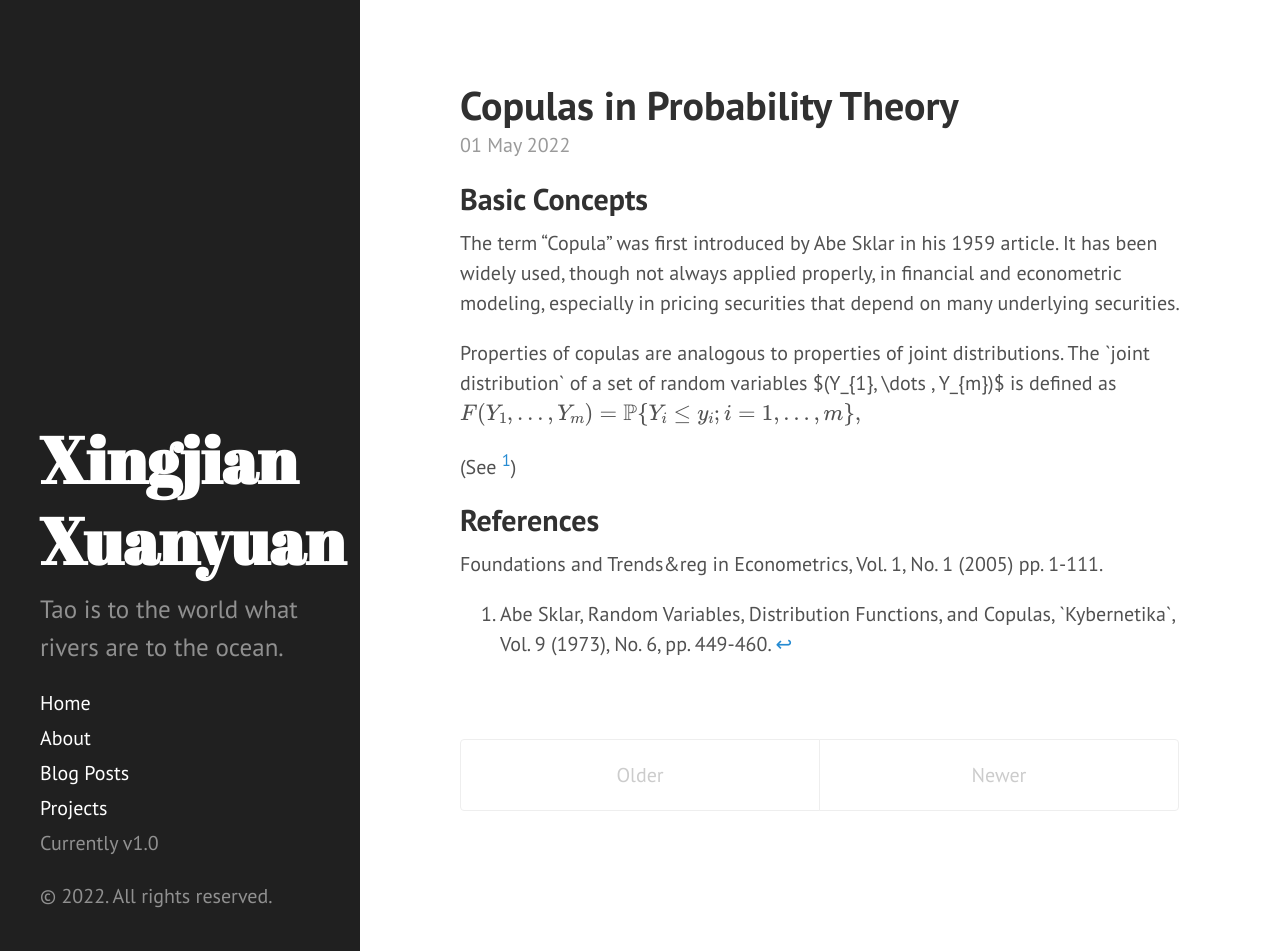
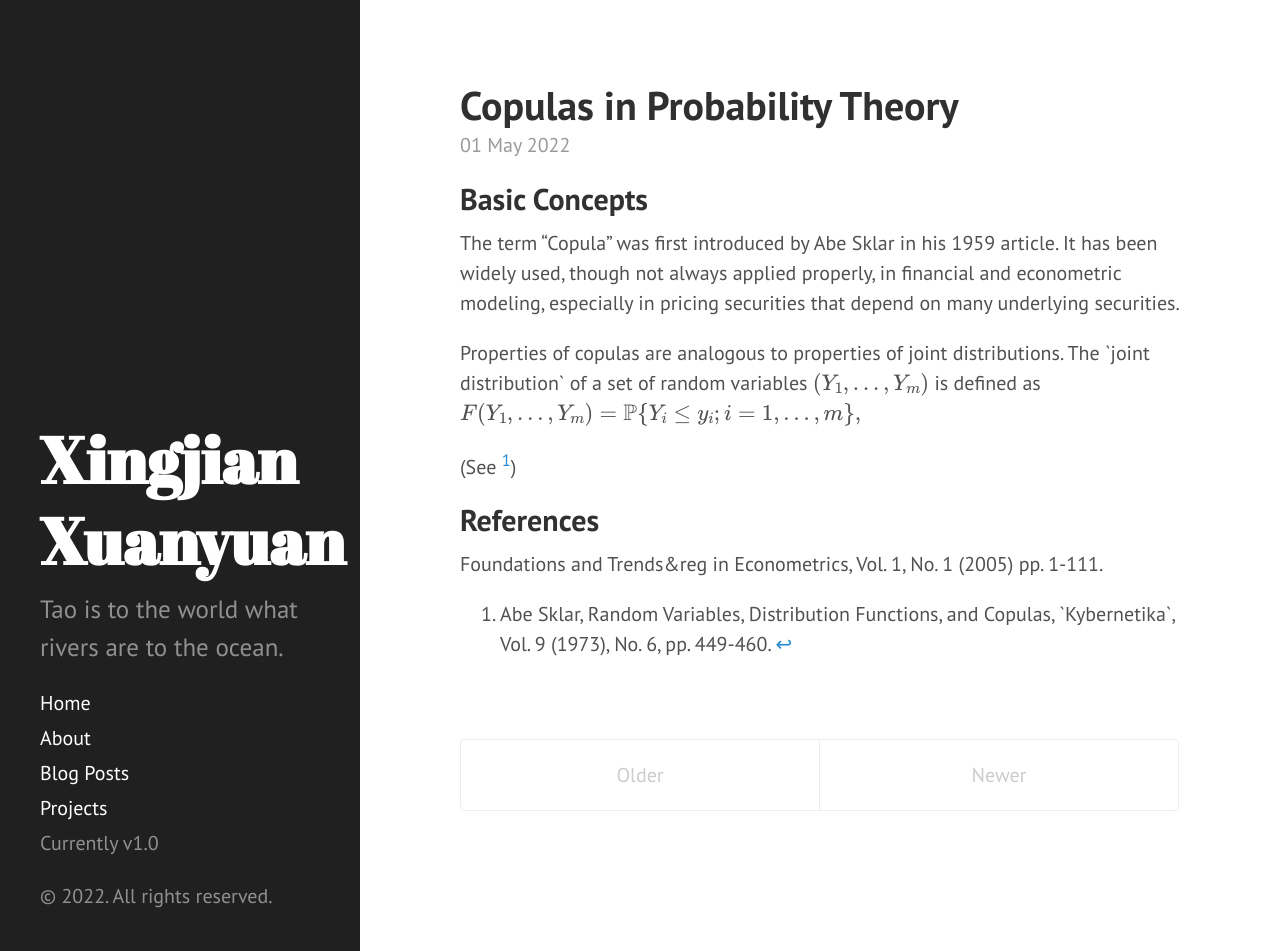
Before and after one commit to XingjianXuanyuan/XingjianXuanyuan.github.io, a Jekyll site: the page built from index.html, in a window 1280 px wide and 951 px high. Built offline with Jekyll 4.4.1, drawn with Linux system fonts in a browser that asks for light colours; formulas are drawn with MathJax 3; the list of posts is cut into pages by our own code; part of the change alters nothing that is shown.

```diff
--- a/_config.yml
+++ b/_config.yml
@@ -1,7 +1,7 @@
 # Dependencies
 markdown:         kramdown
+highlighter:      pygments
 mathjax:          true
-highlighter:      pygments
 
 # Permalinks
 permalink:        pretty
--- a/_layouts/default.html
+++ b/_layouts/default.html
@@ -1,7 +1,20 @@
 <!DOCTYPE html>
 <html lang="en-us">
-  <script type="text/javascript"
-          src="http://cdn.mathjax.org/mathjax/latest/MathJax.js?config=TeX-AMS-MML_HTMLorMML">
+  <script type="text/javascript" async
+          src="https://cdnjs.cloudflare.com/ajax/libs/mathjax/2.7.6/MathJax.js?config=TeX-MML-AM_CHTML">
+  </script>
+
+  <script type="text/x-mathjax-config">
+    MathJax.Hub.Config({
+      extensions: ["tex2jax.js"],
+      jax: ["input/TeX", "output/HTML-CSS"],
+      tex2jax: {
+        inlineMath: [ ['$','$'], ["\\(","\\)"] ],
+        displayMath: [ ['$$','$$'], ["\\[","\\]"] ],
+        processEscapes: true
+      },
+      "HTML-CSS": { availableFonts: ["TeX"] }
+    });
   </script>
 
   {% include head.html %}
--- a/index.html
+++ b/index.html
@@ -3,10 +3,24 @@ layout: default
 title: Home
 ---
 
+<script type="text/javascript" async
+src="https://cdnjs.cloudflare.com/ajax/libs/mathjax/2.7.6/MathJax.js?config=TeX-MML-AM_CHTML">
+</script>
+
+<script type="text/x-mathjax-config">
+ MathJax.Hub.Config({
+   extensions: ["tex2jax.js"],
+   jax: ["input/TeX", "output/HTML-CSS"],
+   tex2jax: {
+     inlineMath: [ ['$','$'], ["\\(","\\)"] ],
+     displayMath: [ ['$$','$$'], ["\\[","\\]"] ],
+     processEscapes: true
+   },
+   "HTML-CSS": { availableFonts: ["TeX"] }
+ });
+</script>
+
 <div class="posts">
-<script type="text/javascript"
-        src="http://cdn.mathjax.org/mathjax/latest/MathJax.js?config=TeX-AMS-MML_HTMLorMML">
-</script>
   {% for post in paginator.posts %}
   <div class="post">
     <h1 class="post-title">
```
